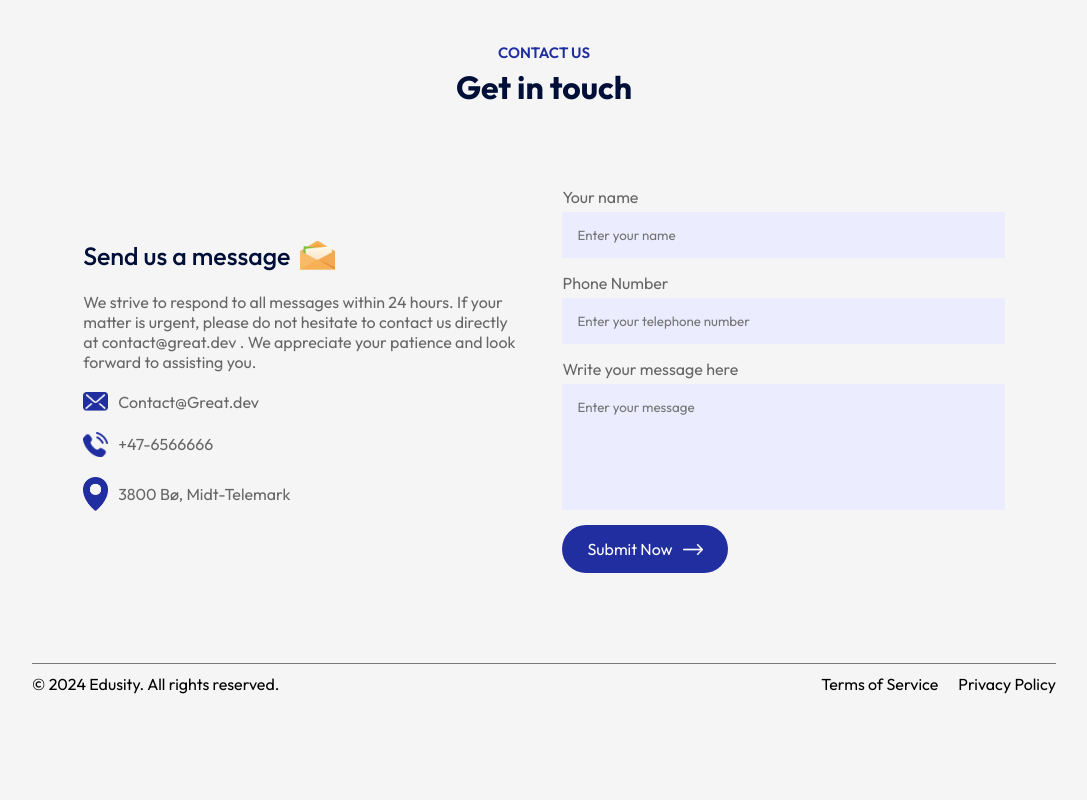
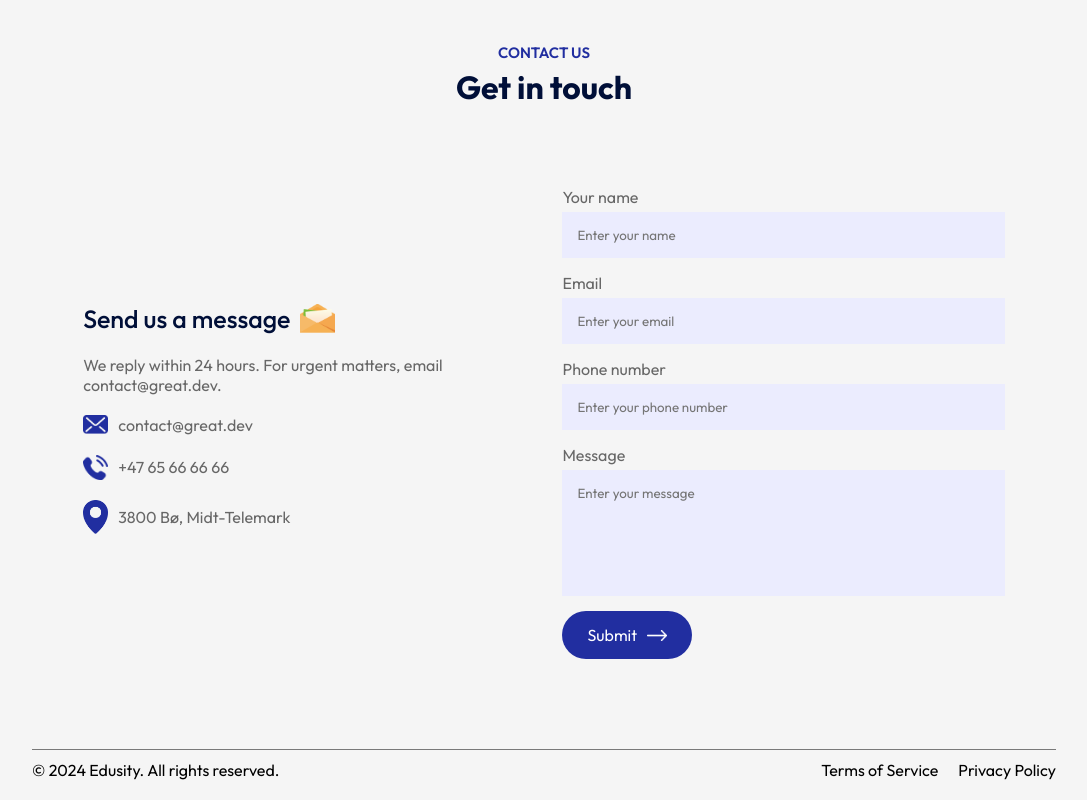
Before and after one commit to DineshShrestha/edusity, a React (Vite) app: page / in a window 1280 px wide. Shown: the part 2956-3756 px from the top of the page, without its empty margins (96-1183 px from the left). Before the commit the page ends 3670 px from the top, so only its background shows below. Built offline with nearby package versions, Linux system fonts and the light colour scheme.

Commit message:
Improve contact form UX and env config

```diff
--- a/src/components/Contact/Contact.jsx
+++ b/src/components/Contact/Contact.jsx
@@ -1,33 +1,50 @@
-import React from "react";
+import { useState } from "react";
 import "./Contact.css";
 import msg_icon from "../../assets/msg-icon.png";
 import mail_icon from "../../assets/mail-icon.png";
 import phone_icon from "../../assets/phone-icon.png";
 import location_icon from "../../assets/location-icon.png";
 import white_arrow from "../../assets/white-arrow.png";
+
 const Contact = () => {
-  const [result, setResult] = React.useState("");
+  const [status, setStatus] = useState("");
+  const [isSending, setIsSending] = useState(false);
 
   const onSubmit = async (event) => {
     event.preventDefault();
-    setResult("Sending....");
-    const formData = new FormData(event.target);
 
-    formData.append("access_key", "e17c9ca7-595b-4b29-9836-2c042f4f9ca6");
+    const accessKey = import.meta.env.VITE_WEB3FORMS_ACCESS_KEY;
+    if (!accessKey) {
+      setStatus("Missing form config, add VITE_WEB3FORMS_ACCESS_KEY in .env");
+      return;
+    }
 
-    const response = await fetch("https://api.web3forms.com/submit", {
-      method: "POST",
-      body: formData,
-    });
+    setIsSending(true);
+    setStatus("Sending...");
 
-    const data = await response.json();
+    try {
+      const form = event.currentTarget;
+      const formData = new FormData(form);
+      formData.append("access_key", accessKey);
 
-    if (data.success) {
-      setResult("Form Submitted Successfully");
-      event.target.reset();
-    } else {
-      console.log("Error", data);
-      setResult(data.message);
+      const response = await fetch("https://api.web3forms.com/submit", {
+        method: "POST",
+        body: formData,
+      });
+
+      const data = await response.json();
+
+      if (!response.ok || !data.success) {
+        setStatus(data?.message || "Submission failed, try again.");
+        return;
+      }
+
+      setStatus("Message sent. We will reply soon.");
+      form.reset();
+    } catch (err) {
+      setStatus("Network error, try again.");
+    } finally {
+      setIsSending(false);
     }
   };
 
@@ -35,57 +52,83 @@ const Contact = () => {
     <div className="contact">
       <div className="contact-col">
         <h3>
-          Send us a message <img src={msg_icon} alt="" />
+          Send us a message <img src={msg_icon} alt="Message icon" />
         </h3>
+
         <p>
-          We strive to respond to all messages within 24 hours. If your matter
-          is urgent, please do not hesitate to contact us directly at
-          contact@great.dev . We appreciate your patience and look forward to
-          assisting you.
+          We reply within 24 hours. For urgent matters, email contact@great.dev.
         </p>
+
         <ul>
           <li>
-            <img src={mail_icon} alt="" />
-            Contact@Great.dev
+            <img src={mail_icon} alt="Email icon" />
+            contact@great.dev
           </li>
           <li>
-            <img src={phone_icon} alt="" />
-            +47-6566666
+            <img src={phone_icon} alt="Phone icon" />
+            +47 65 66 66 66
           </li>
           <li>
-            <img src={location_icon} alt="" />
+            <img src={location_icon} alt="Location icon" />
             3800 Bø, Midt-Telemark
           </li>
         </ul>
       </div>
+
       <div className="contact-col">
-        <form onSubmit={onSubmit}>
-          <label htmlFor="">Your name</label>
+        <form onSubmit={onSubmit} aria-describedby="contact-status">
+          <label htmlFor="contact-name">Your name</label>
           <input
+            id="contact-name"
             type="text"
             name="name"
             placeholder="Enter your name"
+            autoComplete="name"
             required
           />
-          <label htmlFor="">Phone Number</label>
+
+          <label htmlFor="contact-email">Email</label>
           <input
+            id="contact-email"
+            type="email"
+            name="email"
+            placeholder="Enter your email"
+            autoComplete="email"
+            required
+          />
+
+          <label htmlFor="contact-phone">Phone number</label>
+          <input
+            id="contact-phone"
             type="tel"
             name="phone"
-            placeholder="Enter your telephone number"
-            required
+            placeholder="Enter your phone number"
+            autoComplete="tel"
           />
-          <label>Write your message here</label>
+
+          <label htmlFor="contact-message">Message</label>
           <textarea
+            id="contact-message"
             name="message"
             rows="6"
             placeholder="Enter your message"
             required
-          ></textarea>
-          <button type="submit" className="btn dark-btn">
-            Submit Now <img src={white_arrow} alt="" />
+          />
+
+          <button
+            type="submit"
+            className="btn dark-btn"
+            disabled={isSending}
+            aria-disabled={isSending}
+          >
+            {isSending ? "Sending..." : "Submit"}
+            <img src={white_arrow} alt="" />
           </button>
         </form>
-        <span>{result}</span>
+
+        <span id="contact-status" role="status" aria-live="polite">
+          {status}
+        </span>
       </div>
     </div>
   );
```
Also changed, not shown: 1 other file (tests, documents, lock files or other folders).
